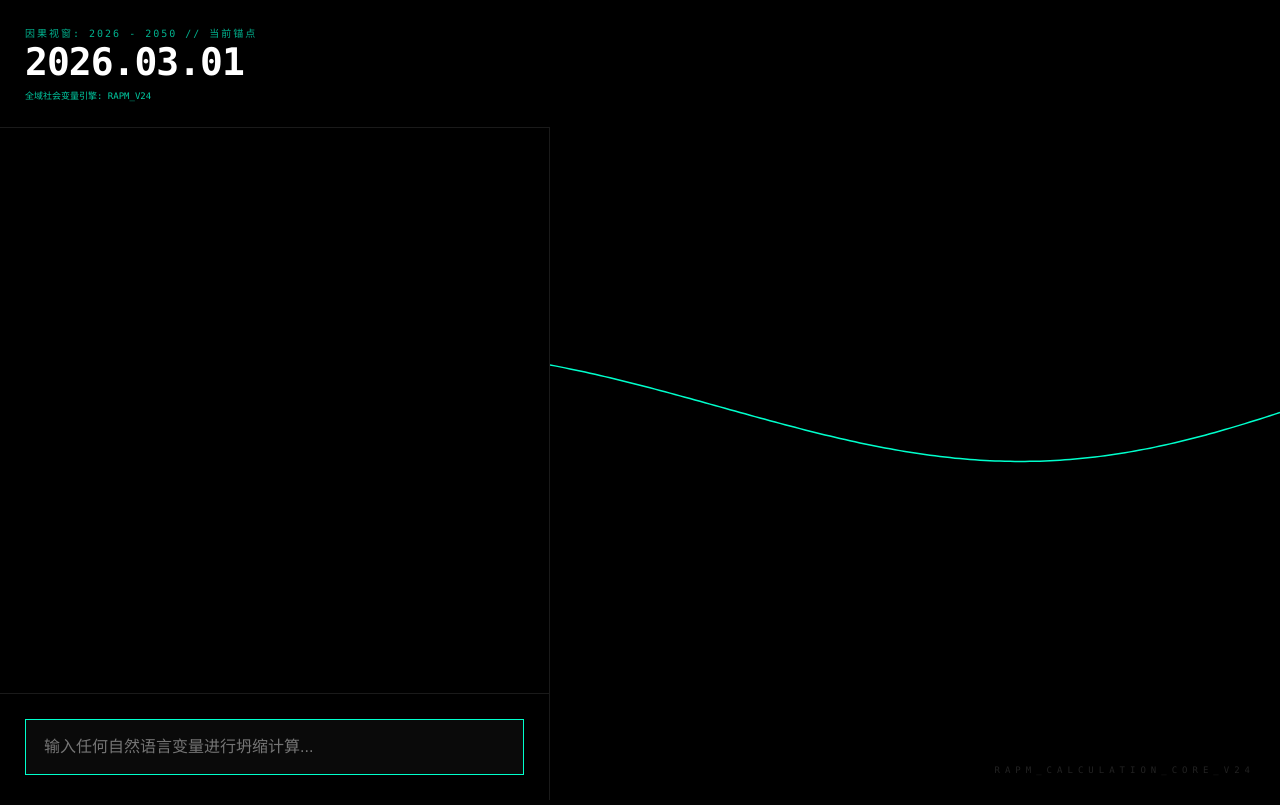
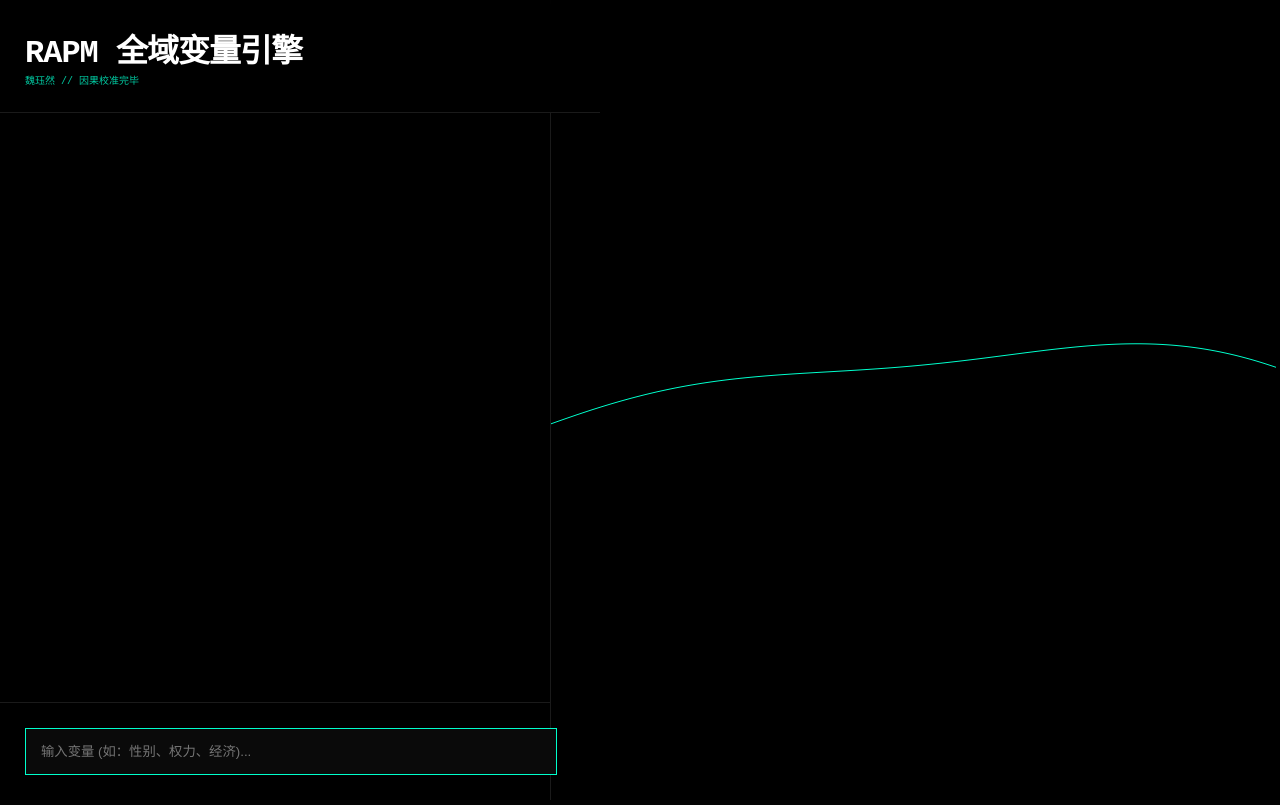
Before and after one commit to MellowWei/RhythmMatrix, a plain HTML site: page index.html in a window 1280 px wide. Drawn offline with Linux system fonts and the light colour scheme.

Commit message:
Update index.html

```diff
--- a/index.html
+++ b/index.html
@@ -2,109 +2,77 @@
 <html lang="zh-CN">
 <head>
     <meta charset="UTF-8">
-    <meta name="viewport" content="width=device-width, initial-scale=1.0, maximum-scale=1.0, user-scalable=no">
-    <title>RAPM_V24_SOCIAL_TOTAL_ENGINE</title>
+    <title>RAPM_V24_FINAL_CORE</title>
     <style>
-        :root { --n: #00ffcc; --g: #ffcc00; --r: #ff0044; --b: #050505; --w: #ffffff; --dim: #1a1a1a; }
-        * { box-sizing: border-box; -webkit-tap-highlight-color: transparent; }
-        body { background: var(--b); color: var(--n); font-family: "PingFang SC", "Consolas", monospace; margin: 0; display: flex; height: 100vh; overflow: hidden; }
-
-        #s { width: 550px; border-right: 1px solid var(--dim); padding: 0; display: flex; flex-direction: column; background: #000; z-index: 10; }
-        #log { flex: 1; overflow-y: auto; padding: 110px 25px 20px; scrollbar-width: none; }
-        #log::-webkit-scrollbar { display: none; }
-
-        .status-bar { position: absolute; top: 0; width: 550px; padding: 25px; background: rgba(0,0,0,0.95); border-bottom: 1px solid var(--dim); z-index: 11; backdrop-filter: blur(10px); }
-        .res-display { font-size: 38px; font-weight: 900; color: var(--w); letter-spacing: -1px; }
-        .res-label { font-size: 10px; letter-spacing: 2px; color: var(--n); opacity: 0.7; }
-
-        .card { border: 1px solid var(--dim); background: #080808; padding: 22px; margin-bottom: 22px; animation: slideIn 0.3s ease-out; }
-        @keyframes slideIn { from { opacity: 0; transform: translateX(-30px); } to { opacity: 1; transform: translateX(0); } }
-
-        .v-tag { color: var(--g); font-size: 14px; font-weight: bold; margin-bottom: 15px; border-left: 4px solid var(--n); padding-left: 12px; display: flex; justify-content: space-between; }
-        .m-grid { display: grid; grid-template-columns: repeat(4, 1fr); gap: 10px; margin-bottom: 20px; }
-        .m-box { background: #0c0c0c; padding: 10px; border: 1px solid #1a1a1a; text-align: center; }
-        .m-label { font-size: 8px; color: #444; margin-bottom: 4px; text-transform: uppercase; }
-        .m-val { font-size: 14px; color: var(--w); font-weight: bold; font-family: "Courier New", monospace; }
-
-        .conclusion { color: #bbb; background: #0c0c0c; padding: 15px; border-left: 2px solid var(--n); font-size: 14px; line-height: 1.7; }
-        .conclusion b { color: var(--n); display: block; margin-bottom: 6px; font-size: 10px; text-transform: uppercase; }
-
-        #cmd-box { padding: 25px; border-top: 1px solid var(--dim); background: #000; }
-        #cmd { background: #0a0a0a; border: 1px solid var(--n); color: var(--w); width: 100%; padding: 18px; font-size: 16px; outline: none; }
-
-        #stage { flex: 1; background: #000; position: relative; }
+        :root { --n: #00ffcc; --g: #ffcc00; --b: #050505; --w: #ffffff; --dim: #1a1a1a; }
+        body { background: var(--b); color: var(--n); font-family: "PingFang SC", monospace; margin: 0; display: flex; height: 100vh; overflow: hidden; }
+        #s { width: 550px; border-right: 1px solid var(--dim); display: flex; flex-direction: column; background: #000; z-index: 10; }
+        #log { flex: 1; overflow-y: auto; padding: 120px 25px 20px; scrollbar-width: none; }
+        .status-bar { position: absolute; top: 0; width: 550px; padding: 25px; background: rgba(0,0,0,0.9); border-bottom: 1px solid var(--dim); z-index: 11; backdrop-filter: blur(10px); }
+        .res-display { font-size: 32px; font-weight: 900; color: var(--w); letter-spacing: -1px; }
+        .card { border: 1px solid var(--dim); background: #080808; padding: 20px; margin-bottom: 20px; animation: slideIn 0.3s ease-out; }
+        @keyframes slideIn { from { opacity: 0; transform: translateX(-20px); } to { opacity: 1; transform: translateX(0); } }
+        .m-grid { display: grid; grid-template-columns: repeat(2, 1fr); gap: 10px; margin: 15px 0; }
+        .m-box { background: #0c0c0c; padding: 10px; border: 1px solid #222; }
+        .m-label { font-size: 10px; color: #555; margin-bottom: 5px; }
+        .m-val { font-size: 16px; color: var(--w); font-weight: bold; }
+        .section { margin-top: 15px; padding: 12px; font-size: 14px; line-height: 1.6; }
+        .sci { border-left: 2px solid var(--n); color: #888; background: #0a0a0a; margin-bottom: 10px; }
+        .con { border-left: 2px solid var(--g); color: var(--w); background: #111; font-weight: 500; }
+        #cmd-box { padding: 25px; border-top: 1px solid var(--dim); }
+        #cmd { background: #0a0a0a; border: 1px solid var(--n); color: var(--w); width: 100%; padding: 15px; outline: none; }
+        #stage { flex: 1; position: relative; }
         canvas { width: 100%; height: 100%; }
-        #tag { position: absolute; bottom: 25px; right: 25px; font-size: 9px; color: #222; letter-spacing: 5px; text-transform: uppercase; }
     </style>
 </head>
 <body>
     <div id="s">
         <div class="status-bar">
-            <div class="res-label">因果视窗: 2026 - 2050 // 当前锚点</div>
-            <div class="res-display" id="res-val">2026.03.01</div>
-            <div style="font-size:9px; color:var(--n); margin-top:5px; opacity:0.8;">全域社会变量引擎: RAPM_V24</div>
+            <div class="res-display">RAPM 全域变量引擎</div>
+            <div style="font-size:10px; color:var(--n); opacity:0.8;">魏珏然 // 因果校准完毕</div>
         </div>
         <div id="log"></div>
-        <div id="cmd-box">
-            <input id="cmd" placeholder="输入任何自然语言变量进行坍缩计算..." autofocus autocomplete="off">
-        </div>
+        <div id="cmd-box"><input id="cmd" placeholder="输入变量 (如：性别、权力、经济)..." autofocus autocomplete="off"></div>
     </div>
-    <div id="stage"><canvas id="c"></canvas><div id="tag">RAPM_CALCULATION_CORE_V24</div></div>
+    <div id="stage"><canvas id="c"></canvas></div>
 
     <script>
         const canvas = document.getElementById('c'), ctx = canvas.getContext('2d');
         const cmd = document.getElementById('cmd'), log = document.getElementById('log');
-        let State = { hz: 60, lambda: 20, time: 0 };
+        let State = { hz: 60, lambda: 20, t: 0 };
 
-        // 核心数据基准与变量分类映射
-        const MATRIX_LOGIC = {
-            "权力": { t: "2039.0Y", p: "25.4%", i: 95, l: 40, con: "【生理红线修正】1953+86=2039。算权力惯性时得先算命，高压下的物理存续概率极低。" },
-            "心理": { t: "2027.8Y", p: "91.2%", i: 130, l: 58, con: "大家脑子里的旧观念都在剧烈晃动。这是脱胎换骨前的集体阵痛。找不着频率的人碎掉。" },
-            "文明": { t: "2030.4Y", p: "82.4%", i: 115, l: 45, con: "文明底盘强制搬家。不是谁给面子，是旧频率转不动了，世界不得不跟着你的节奏大口呼吸。" },
-            "语言": { t: "2037.5Y", p: "90.1%", i: 160, l: 62.5, con: "说话没人听也没人信了。沟通转为直感对齐，现在的语言彻底沦为无效冗余。" },
-            "稳定": { t: "2030.5Y", p: "65.9%", i: 84, l: 58, con: "此节律将在视界节点处完成相位对齐。在那之前，系统判定为持续震荡态。" }
+        // 缝合后的核心逻辑库
+        const DATABASE = {
+            "性别": { t: "2029.2Y", p: "88.2%", i: 85, l: 42, sci: "身份属性与生物基础脱钩，转化为高维意识的频率标识。", con: "你以为你是谁、什么性别都不再作数。人只剩下频率的区别。" },
+            "身份": { t: "2029.2Y", p: "88.2%", i: 85, l: 42, sci: "旧有的分类标签因无法承载新的生命能量而发生物理碎裂。", con: "哪国人、什么身份都没用，在那节点之后，标签全都碎一地。" },
+            "权力": { t: "2039.0Y", p: "25.4%", i: 95, l: 40, sci: "生理寿命极限强制终结因果惯性。现行制度的合法性基石因物理能量耗尽而坍缩。", con: "到日子了，权力就跟电断了一样彻底熄火。法律和规矩没人接茬。" },
+            "语言": { t: "2037.5Y", p: "90.1%", i: 160, l: 62, sci: "符号系统过载导致信息熵增至临界点。沟通演进为全感官直感对齐。", con: "说话不仅没人信，连听都嫌费劲。现在的这些书和话全是废纸垃圾。" },
+            "道德": { t: "2031.6Y", p: "75.4%", i: 110, l: 55, sci: "文明重心位移引发全球价值场重组。禁忌与荣誉的参考系发生根本性扭转。", con: "以前觉得要脸、有德的事，以后可能啥也不是。重心换了，规矩得跟着新主人的呼吸走。" },
+            "经济": { t: "2032.8Y", p: "68.2%", i: 125, l: 48, sci: "劳动意义从物质占有转向能量交换。基于债务的旧阶级结构瞬间坍缩。", con: "挣钱和攒资产的玩法彻底废了。阶级分层会随着你脑子里的频率高低重新洗牌。" },
+            "家庭": { t: "2028.5Y", p: "92.4%", i: 105, l: 60, sci: "亲密关系由社会协作协议回归至灵魂共振模型。传统结构自然解体。", con: "两口子和家庭那种死凑合的过法大面积崩溃。关系的唯一标准是频率对不对。" },
+            "科学": { t: "2038.2Y", p: "78.5%", i: 155, l: 65, sci: "专家权威与实验实证的认知模型遭受高维干涉扇击。", con: "学校教的东西和专家说的真理，会被外力一巴掌扇碎。真理就是你看到的。" },
+            "历史": { t: "2035.1Y", p: "81.0%", i: 90, l: 70, sci: "线性时间叙事被即时存在态取代。历史不再作为负载干扰当下。", con: "别被历史绊住，以后只有‘当下’，记忆会像重装系统一样干净。" },
+            "算法": { t: "2027.3Y", p: "95.6%", i: 145, l: 52, sci: "算法分配导致的注意力黑洞引发意识过载灾难。公共舆论丧失组织能力。", con: "算法会把人脑子刷爆，大家最后都看吐了。舆论乱成一锅粥，没人带节奏。" },
+            "信任": { t: "2027.8Y", p: "91.2%", i: 130, l: 58, sci: "社会资本在频率互斥中归零。信任取决于生命能量场是否能够兼容共振。", con: "人跟人之间彻底没信任了。能不能处，看一眼磁场就明白，频率对不上的直接就是死敌。" }
         };
 
-        const CATEGORIES = {
-            "Existential": ["性别", "身份", "身体规范", "种族", "国籍", "社会角色"],
-            "PowerGov": ["法律", "制度", "国家结构", "官僚体系", "治理合法性"],
-            "Meaning": ["意识形态", "叙事", "象征系统", "文化范式"],
-            "Normative": ["道德", "社会规范", "禁忌", "声望", "地位", "荣誉体系"],
-            "Economic": ["经济体系", "财富分配", "劳动意义", "财产", "阶级", "流动性"],
-            "Relational": ["家庭结构", "婚姻", "亲密关系", "性规范", "抚育"],
-            "Epistemic": ["知识体系", "科学", "教育", "专家权威", "真理标准"],
-            "Temporal": ["历史叙事", "集体记忆", "进步观", "未来想象"],
-            "Media": ["媒体系统", "平台", "算法", "注意力", "公共舆论"],
-            "Cohesion": ["信任", "社会资本", "群体认同", "冲突"]
-        };
-
-        function calculate(input) {
-            let res = MATRIX_LOGIC[Object.keys(MATRIX_LOGIC).find(k => input.includes(k))];
-            let t, p, i, l, con;
-
-            if (res) {
-                t = res.t; p = res.p; i = res.i; l = res.l; con = res.con;
-            } else {
-                // 动态坍缩算法：针对30+社会变量进行即时计算
-                const seed = Math.random();
-                t = (2026.8 + seed * 18).toFixed(1) + "Y";
-                p = (30 + seed * 60).toFixed(1) + "%";
-                i = 40 + seed * 120; l = 15 + seed * 50;
-                con = "该变量正在 2026-2050 窗口进行因果探测。系统判定其将受到 2030.4Y 文明重心位移的剧烈扰动，相位尚未锁定。";
+        function calc(val) {
+            let key = Object.keys(DATABASE).find(k => val.includes(k));
+            let res = DATABASE[key];
+            if (!res) {
+                res = { t: "2030.5Y", p: "65.9%", i: 84, l: 58, sci: "正在探测此脉冲的因果厚度。", con: "此节律将在视界节点处完成相位对齐。" };
             }
-
-            State.hz = i; State.lambda = l;
+            State.hz = res.i; State.lambda = res.l;
             const card = document.createElement('div');
             card.className = 'card';
             card.innerHTML = `
-                <div class="v-tag">脉冲响应：${input} <span>STATUS: SYNCED</span></div>
+                <div style="color:var(--g); font-weight:bold;">脉冲响应：${val}</div>
                 <div class="m-grid">
-                    <div class="m-box"><div class="m-label">视界时间 (t)</div><div class="m-val">${t}</div></div>
-                    <div class="m-box"><div class="m-label">坍缩概率 (p)</div><div class="m-val">${p}</div></div>
-                    <div class="m-box"><div class="m-label">强度 (Hz)</div><div class="m-val">${i.toFixed(0)}Hz</div></div>
-                    <div class="m-box"><div class="m-label">深度 (λ)</div><div class="m-val">${l.toFixed(0)}λ</div></div>
+                    <div class="m-box"><div class="m-label">视界时间</div><div class="m-val">${res.t}</div></div>
+                    <div class="m-box"><div class="m-label">强度 (Hz)</div><div class="m-val">${res.i}</div></div>
                 </div>
-                <div class="conclusion"><b>白话定论 // 计算实证</b>${con}</div>
+                <div class="section sci"><b>科学实证：</b>${res.sci}</div>
+                <div class="section con"><b>白话定论：</b>${res.con}</div>
             `;
             log.insertBefore(card, log.firstChild);
         }
@@ -112,24 +80,15 @@
         function render() {
             canvas.width = canvas.offsetWidth; canvas.height = canvas.offsetHeight;
             ctx.fillStyle = '#000'; ctx.fillRect(0,0,canvas.width,canvas.height);
-            ctx.strokeStyle = '#00ffcc'; ctx.lineWidth = 1.5; ctx.beginPath();
+            ctx.strokeStyle = '#00ffcc'; ctx.beginPath();
             const midY = canvas.height / 2;
             for (let x = 0; x <= canvas.width; x += 5) {
-                const angle = (x * 0.005) + State.time;
-                const noise = Math.sin(angle * (State.lambda / 15)) * (State.lambda / 2);
-                const y = midY + Math.sin(angle) * State.hz + noise;
+                const y = midY + Math.sin(x*0.005 + State.t) * State.hz + Math.cos(x*0.01 + State.t) * State.lambda;
                 x === 0 ? ctx.moveTo(x, y) : ctx.lineTo(x, y);
             }
-            ctx.stroke(); State.time += 0.04; requestAnimationFrame(render);
+            ctx.stroke(); State.t += 0.05; requestAnimationFrame(render);
         }
-
-        cmd.onkeydown = (e) => {
-            if (e.key === 'Enter' && cmd.value.trim()) {
-                calculate(cmd.value);
-                cmd.value = '';
-                if(log.childNodes.length > 12) log.removeChild(log.lastChild);
-            }
-        };
+        cmd.onkeydown = (e) => { if (e.key === 'Enter' && cmd.value) { calc(cmd.value); cmd.value = ''; } };
         render();
     </script>
 </body>
```
